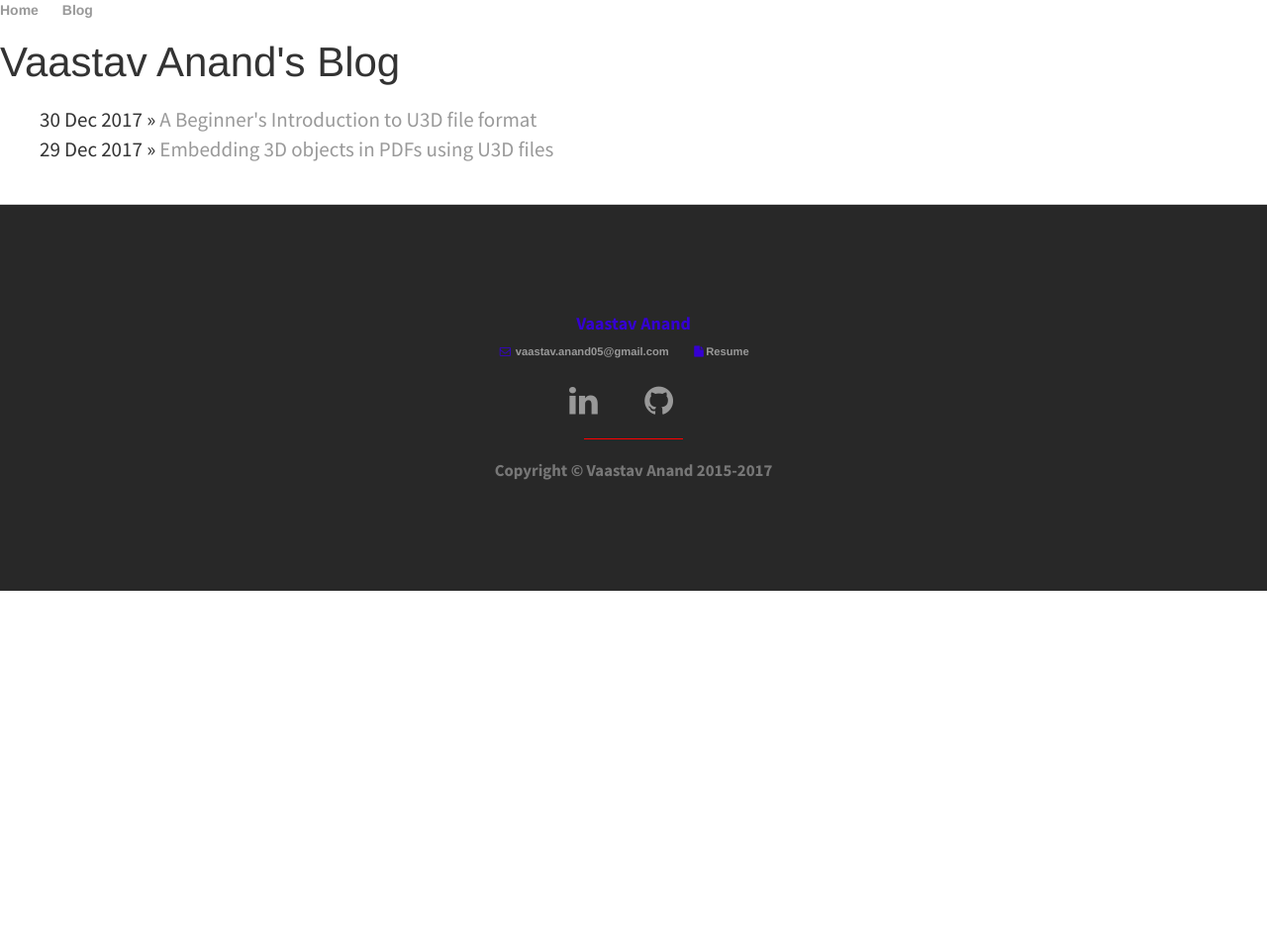
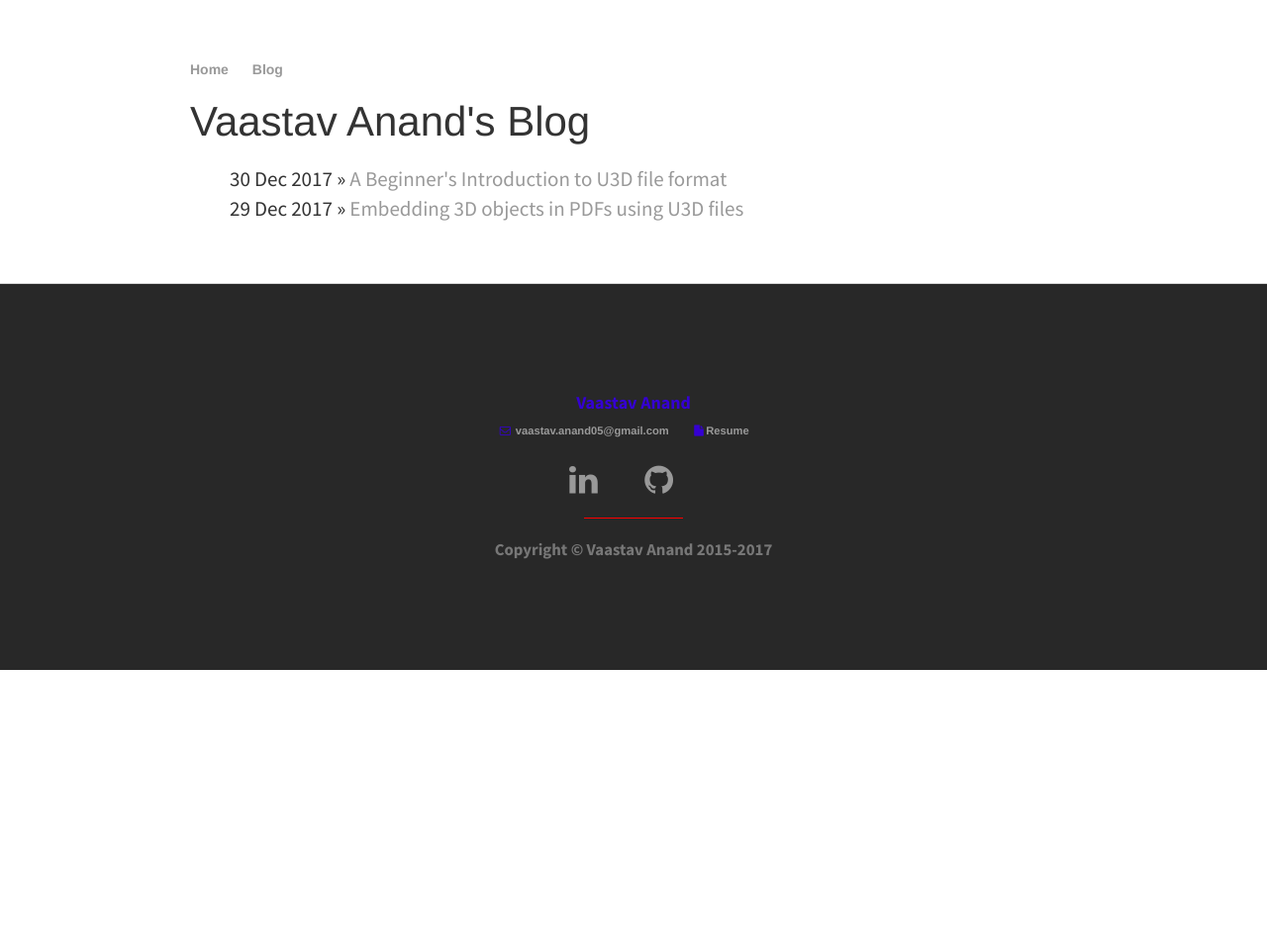
Before and after one commit to vaastav/vaastav.github.io, a Jekyll site: the page built from blog/index.html, in a window 1280 px wide. Shown: the whole page at 99% size. Built offline with Jekyll 4.4.1, drawn with Linux system fonts in a browser that asks for light colours; before the commit the page ends 900 px from its top, so only the background shows below that.

Commit message:
Update layout

```diff
--- a/_layouts/default.html
+++ b/_layouts/default.html
@@ -18,7 +18,7 @@
     </head>
     <body>
 
-        <div>
+        <div id="full">
             <!-- Navigation -->
 		    <nav>
                 <ul>
--- a/css/main.css
+++ b/css/main.css
@@ -2,13 +2,11 @@ body {
     margin: 0px;
     padding: 0px;
     width: 100%;
-    height: 100%;
 }
 
 #full {
     margin: 60px auto;
     width: 70%;
-    height: 100%;
 }
 nav ul, footer ul {
     font-family:'Helvetica', 'Arial', 'Sans-Serif';
```
